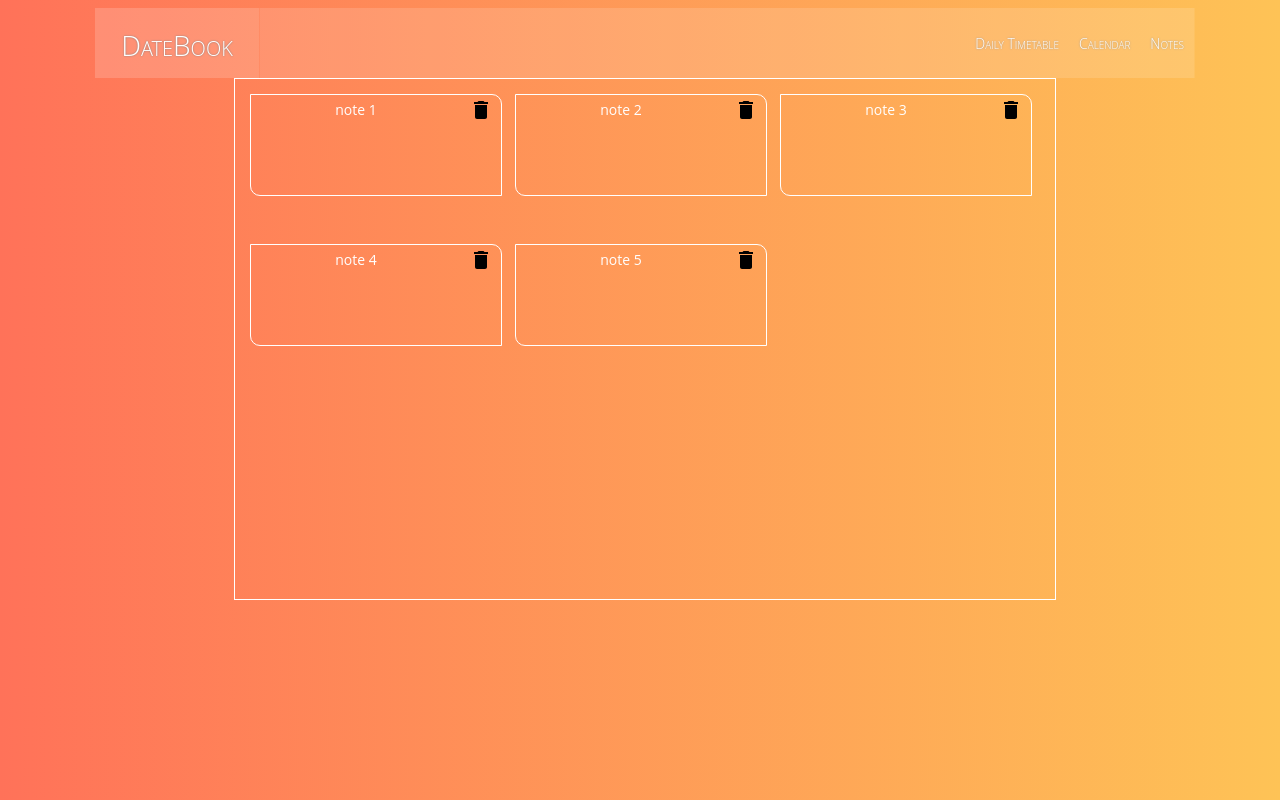
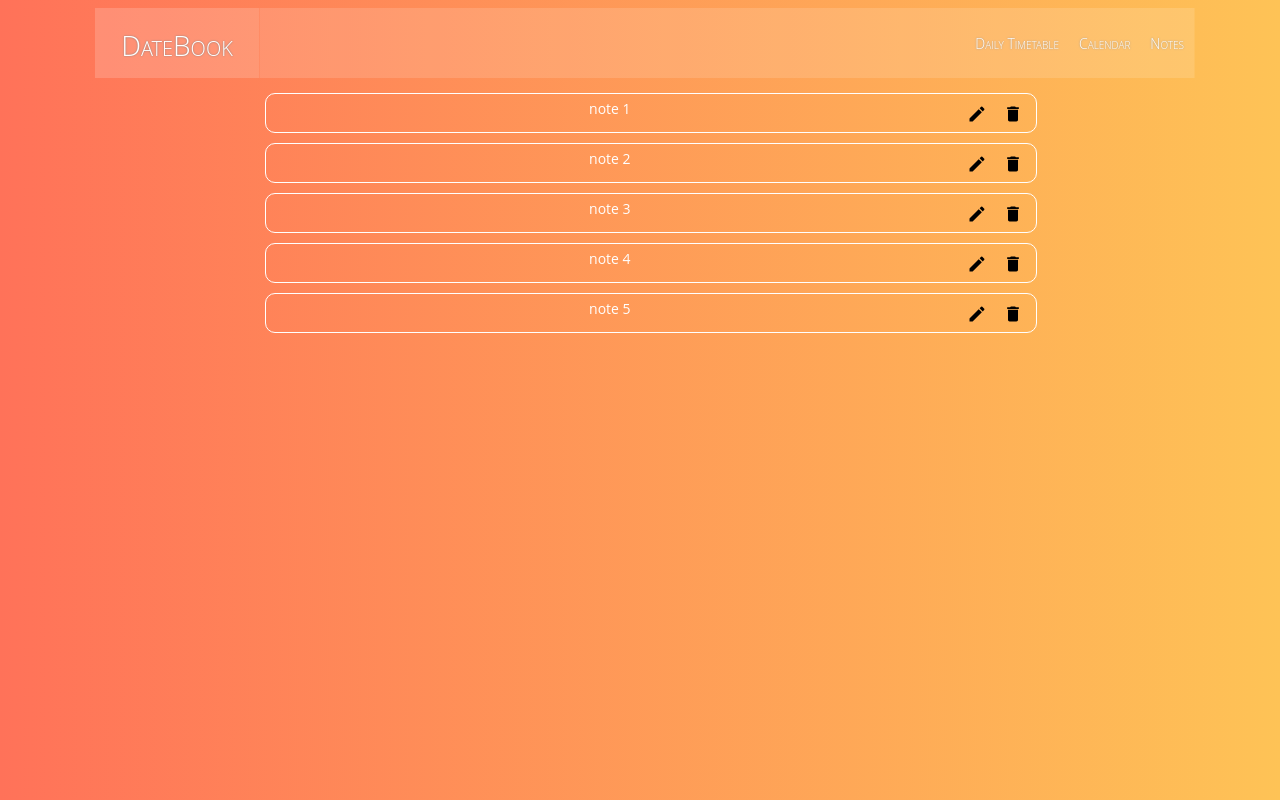
Before and after one commit to DTyulyukina/NBookReact, a React (Create React App) app: page /notes in a window 1280 px wide. Built offline with nearby package versions, Linux system fonts and the light colour scheme.

Commit message:
add styles

```diff
--- a/src/Components/NBook/Notes/Button.js
+++ b/src/Components/NBook/Notes/Button.js
@@ -6,6 +6,8 @@ import Edit   from '@material-ui/icons/Edit';
 import Save   from '@material-ui/icons/Save';
 
 function Button(props){
+    switch(props.type){
+        case 'delete':
             return (
                 <button name={props.index}
                         className={props.nameCss}
@@ -13,6 +15,23 @@ function Button(props){
                     <Delete>{props.type}</Delete>
                 </button>
             );
+        case 'update':
+            return (
+                <button name={props.index}
+                        className={props.nameCss}
+                        onClick={() => props.action(props.index)}>
+                    <Edit>{props.type}</Edit>
+                </button>
+            );
+        case 'save':
+                return (
+                    <button name={props.index}
+                            className={props.nameCss}
+                            onClick={() => props.action(props.index)}>
+                        <Save>{props.type}</Save>
+                    </button>
+                );
+    }
 }
 
 Button.propTypes = {
--- a/src/Components/NBook/Notes/ListNotes.js
+++ b/src/Components/NBook/Notes/ListNotes.js
@@ -1,18 +1,10 @@
-import React, { Fragment } from 'react';
+import React from 'react';
 
 import Notes from './Notes';
 
 function ListNotes(props){
-        let num = Math.trunc(props.notes.length/3) + 1;
-        console.log(num)
-        const style = {
-                gridTemplateColumns: 'repeat( 3, 265px)',
-                gridTemplateRows: 'repeat( ' + num + ', 150px)'
-        }
-
-        console.log(style)
         return (
-                <div className='list_notes' style={style}>
+                <div className='list_notes'>
                         {props.notes.map((note, index) =>
                                 <Notes
                                        key={index}
--- a/src/Components/NBook/Notes/Note.scss
+++ b/src/Components/NBook/Notes/Note.scss
@@ -1,25 +1,32 @@
 .list_notes{
     margin: auto;
     padding: 10px;
-    border: 1px solid #fff;
-    height: 500px;
-    width: 800px;
+    height: 50px;
+    width: 70%;
     display: grid;
 
     .note{
-        width: 250px;
-        height: 100px;
-        border: 1px solid #fff;
+        width: 100%;
+        height: 38px;
         margin: 0 auto;
-        border-radius: 0 10px;
         margin: 5px;
         display: flex;
         flex-direction: row;
         justify-content: flex-start;
+        border-radius: 10px 10px;
+        border: 1px solid #fff;
 
         .text{
             margin: 5px;
-            width: 200px;
+            width: 88%;
+        }
+
+        .buttons{
+            margin: 0 auto;
+            padding: 5px;
+            svg{
+                width: 20px;
+            }
         }
     }
 
--- a/src/Components/NBook/Notes/Notes.js
+++ b/src/Components/NBook/Notes/Notes.js
@@ -1,19 +1,26 @@
-import React, { Fragment } from 'react';
+import React, { Fragment, Component } from 'react';
 import PropTypes from 'prop-types';
 
 import Button from './Button';
 
-function Notes(props){
-   return (
+class Notes extends React.Component{
+    constructor(props){
+        super(props);
+    }
+
+    render(){
+        return (
             <div className="note">
                 <div className="text">
-                    note {props.id}
+                    note {this.props.id}
                 </div>
-                <div className="icon">
-                    <Button index={props.id} type="delete" nameCss="icon-notes" action={props.onDelete}/>
+                <div className="buttons">
+                    <Button index={this.props.id} type="update" nameCss="icon-notes" action={this.props.onUpdate}/>
+                    <Button index={this.props.id} type="delete" nameCss="icon-notes" action={this.props.onDelete}/>
                 </div>
             </div>
-    );
+        )
+    }
 }
 
 Notes.propTypes = {
```
Lines whose indentation alone changed are shown as unchanged.
